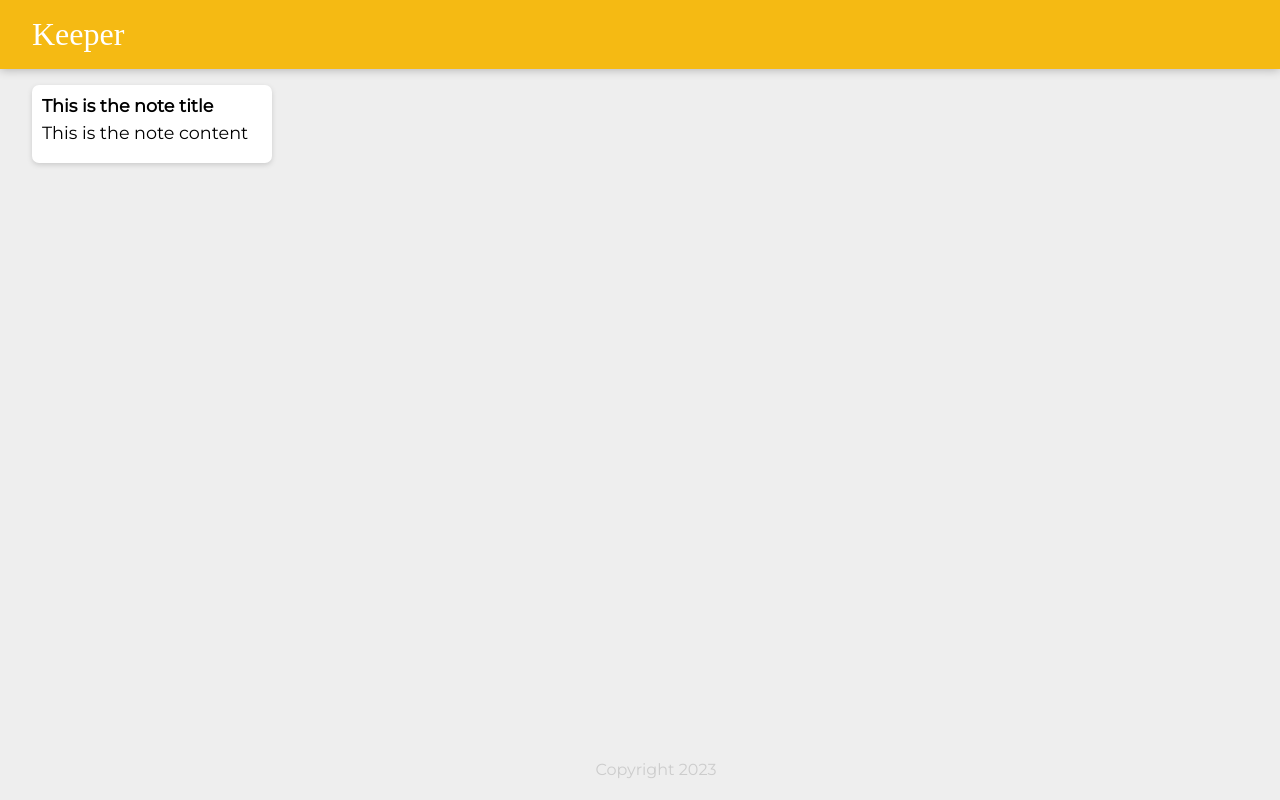
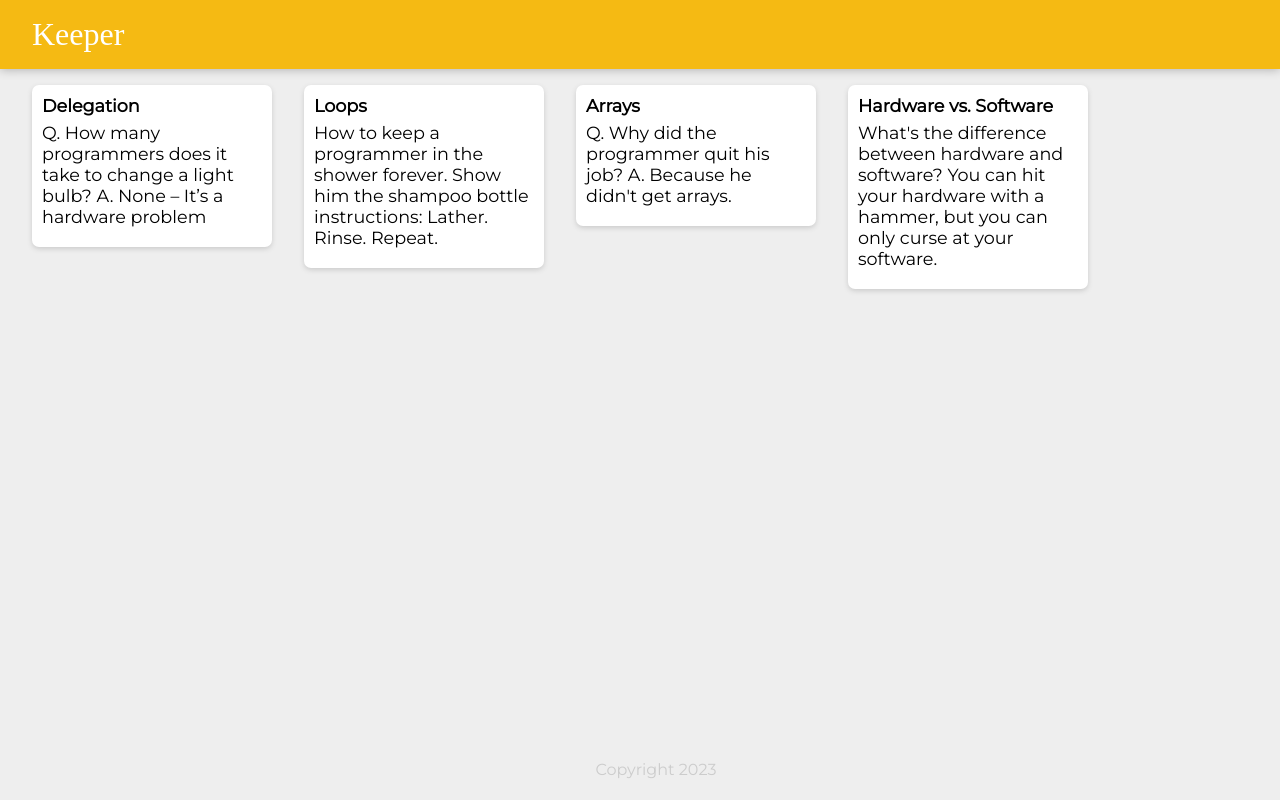
Before and after one commit to Leighson/keeper-app, a React (Create React App) app: page / in a window 1280 px wide. Built offline with nearby package versions, Linux system fonts and the light colour scheme; a web font is replaced by a local one.

Commit message:
Implement dynamic Note component using map func.

```diff
--- a/src/components/App.jsx
+++ b/src/components/App.jsx
@@ -2,12 +2,19 @@
 import Header from "./Header";
 import Note from "./Note";
 import Footer from "./Footer";
+import notes from "../notes";
 
 function App() {
     return (
         <div>
             <Header />
-            <Note />
+            {notes.map(note => (
+                <Note
+                    key={note.id}
+                    title={note.title}
+                    content={note.content}
+                />
+            ))}
             <Footer />
         </div>
     )
--- a/src/components/Note.jsx
+++ b/src/components/Note.jsx
@@ -1,12 +1,13 @@
 import React from "react";
 
-function Note() {
+
+function Note(props) {
     return (
         <div className="note">
-            <h1>This is the note title</h1>
-            <p>This is the note content</p>
+            <h1>{props.title}</h1>
+            <p>{props.content}</p>
         </div>
     )
-};
+}
 
 export default Note;
--- a/src/notes.js
+++ b/src/notes.js
@@ -24,3 +24,5 @@
       "What's the difference between hardware and software? You can hit your hardware with a hammer, but you can only curse at your software."
   }
 ];
+
+export default notes;
```
